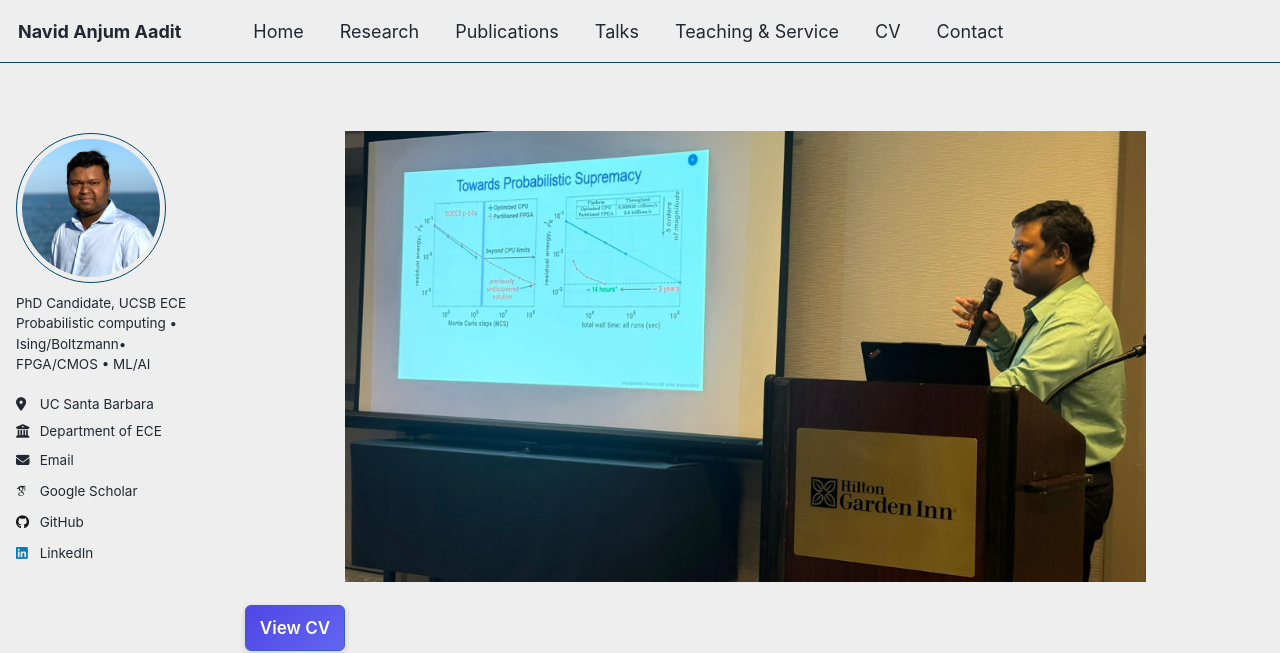
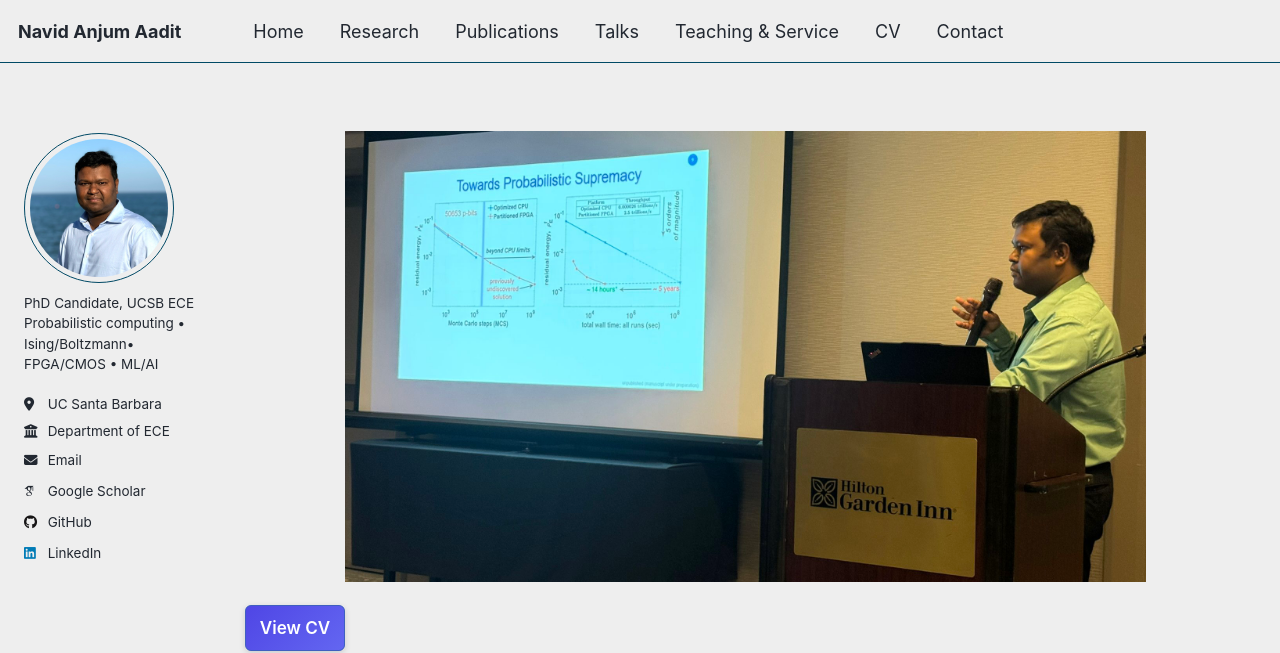
Before and after one commit to navidaadit/navidaadit.github.io, a Jekyll site: the page built from _pages/about.md, in a window 1280 px wide. Shown: the top 653 px of the page. Built offline with Jekyll 4.4.1, drawn with Linux system fonts in a browser that asks for light colours; some web fonts are replaced.

Commit message:
Update _custom.scss

```diff
--- a/_sass/_custom.scss
+++ b/_sass/_custom.scss
@@ -399,7 +399,7 @@
   --masthead-h: 70px;      /* masthead height */
   --sidebar-w: 200px;      /* sidebar width */
   --sidebar-gap: 18px;     /* space between sidebar and content */
-  --page-gutter: 16px;     /* space from left edge of screen */
+  --page-gutter: 24px;     /* space from left edge of screen */
 }
 
 /* Desktop and up */
@@ -424,5 +424,5 @@
 
 /* Optional: slightly reduce the gap on ultra-wide monitors */
 @media (min-width:1600px){
-  :root{ --sidebar-gap: 14px; }  /* tighten the space a bit */
+  :root{ --sidebar-gap: 10px; }  /* tighten the space a bit */
 }
```
